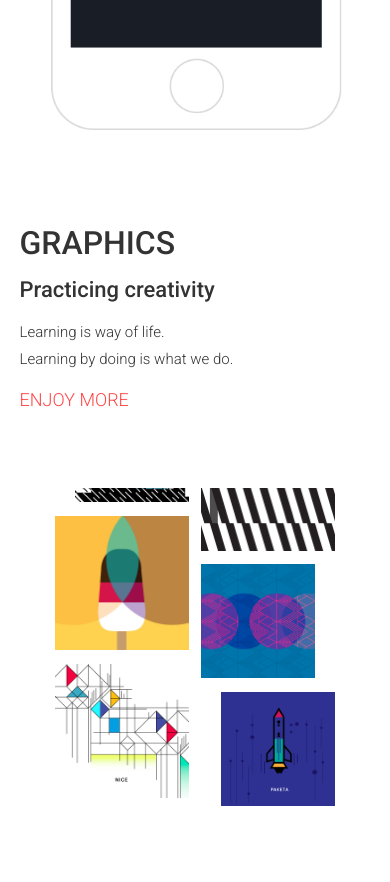
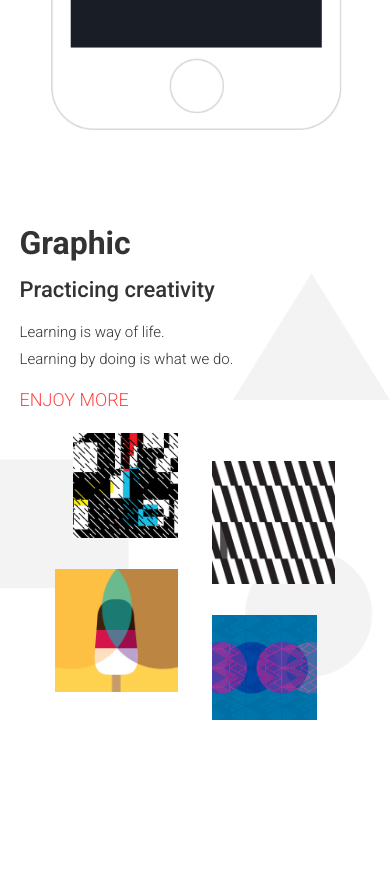
Before and after one commit to after-code/after-sajt, a website with bundled scripts: page app/index.html in a window 390 px wide. Shown: the part 1803-2685 px from the top of the page. Built offline with nearby package versions, Linux system fonts and the light colour scheme; files whose address does not match are found by name.

Commit message:
paralax scroll, shapes

```diff
--- a/app/assets/js/main.js
+++ b/app/assets/js/main.js
@@ -16,6 +16,7 @@
     mouseLinked = false;
 
     // alert(window.innerWidth);
+    var rendering = true;
     var animationFrame;
     var mousePosition = {
       x:0,
@@ -465,6 +466,7 @@ tween12.onUpdate(function(){
     var time;
     // camera.lookAt(mazeShape2.position);
     function render() {
+      // console.log("rendering");
       // time = clock.getElapsedTime();
       mirrorCamera.position.copy( floor.position );
       groundMirror.render();
@@ -488,20 +490,11 @@ tween12.onUpdate(function(){
               camera.position.x -= cameraInertia;
               // console.log('right');
         }
-        // if (camera.position.x > window.innerWidth / 2000) {
-        //   camera.position.x -= 0.01;
-        //   camera.position.z -= 0.01;
-        // } else if (camera.position.x < window.innerWidth / 2000){
-        //   camera.position.x += 0.01;
-        //   camera.position.z += 0.01;
-        // }
-      // }
-      // camera.position.z = mousePosition.x - 1.5;
-      // camera.position.y = mousePosition.y;
-      // camera.lookAt(center2.position);
       console.log(cameraInertia);
     }
-     animationFrame = requestAnimationFrame(render);
+      if (rendering){
+        animationFrame = requestAnimationFrame(render);
+      }
     }
     console.log("bg");
 
--- a/app/index.html
+++ b/app/index.html
@@ -68,16 +68,16 @@ hello@after.haus
          <img class='iphone' src="assets/img/iphone-mockup.png" alt="">
        </div>
      </div>
-     <div class="section section--padding-mobile">
+     <div class="section section--padding-mobile shapes-background">
        <div class="text-block">
-         <h1 class="text-block__heading">GRAPHICS</h1>
+         <h1 class="text-block__heading">Graphic</h1>
          <h5 class="text-block__heading--small">Practicing creativity</h5>
          <p class="text-block__text">Learning is way of life. <br />Learning by doing is what we do.</p>
          <a href='https://www.instagram.com/afterhaus/' class="button">ENJOY MORE</a>
        </div>
        <div class="graphic-container">
          <div class="animateThis">
-           <div class="graphic-container--left">
+           <div class="graphic-container--left animateThis">
              <a href="https://www.instagram.com/afterhaus/">
                <div class="graphic-container__item graphic-container__item--type1">
                  <img class='graphic__image ' src="assets/img/grafika.png" alt="">
@@ -90,11 +90,11 @@ hello@after.haus
              </a>
              <a href="https://www.instagram.com/afterhaus/">
                <div class="graphic-container__item ">
-                 <img class='graphic__image ' src="assets/img/grafika3.png" alt="" style='    margin-bottom: 900px;'>
+                 <!-- <img class='graphic__image ' src="assets/img/grafika3.png" alt="" style='    margin-bottom: 900px;'> -->
                </div>
              </a>
            </div>
-           <div class="graphic-container--right">
+           <div class="graphic-container--right animateThis2">
              <a href="https://www.instagram.com/afterhaus/">
                <div class="graphic-container__item ">
                  <img class='graphic__image ' src="assets/img/grafika6.png" alt="">
@@ -106,8 +106,8 @@ hello@after.haus
                </div>
              </a>
              <a href="https://www.instagram.com/afterhaus/">
-               <div class="graphic-container__item graphic-container__item--type1">
-                 <img class='graphic__image ' src="assets/img/grafika5.png" alt="">
+               <div class="graphic-container__item graphic-container__item--type1" style='margin-bottom:200px;'>
+                 <!-- <img class='graphic__image ' src="assets/img/grafika5.png" alt=""> -->
                </div>
              </a>
            </div>
--- a/app/sass/layout/_layout.scss
+++ b/app/sass/layout/_layout.scss
@@ -2,6 +2,9 @@
   width: 100%;
   max-width: 1200px;
   margin: 0 auto;
+  @include breakpoint(large){
+    max-width: 1400px;
+  }
 }
 .section {
   // height: 100vh;
--- a/app/sass/pages/_homepage.scss
+++ b/app/sass/pages/_homepage.scss
@@ -34,11 +34,15 @@ body {
 }
 .animateThis {
   position: relative;
-  -webkit-transition: all 900ms ease-out;
-  -o-transition: all 900ms ease-out;
-  transition: all 900ms ease-out;
-  margin-top:-100px;
-  margin-bottom: 100px;
+  -webkit-transition: all 400ms ease-in-out  ;
+  -o-transition: all 400ms ease-in-out  ;
+  transition: all 400ms ease-in-out  ;
+  // margin-top:-100px;
+  // margin-bottom: 100px;
+}
+.animateThis2 {
+  @extend .animateThis;
+
 }
 @keyframes twich {
   0% {background-image: url("../../assets/img/dotted-texture22.png"); }
@@ -186,7 +190,7 @@ li {
   }
 }
 .text-block__heading {
-  font-weight: 500;
+  font-weight: bold;
   margin-bottom: cvp(64px, 1200px);
   font-size: cvp(68px, 1200px);
   @include breakpoint(large){
@@ -259,10 +263,10 @@ li {
 }
 .graphic-container {
   width: 100%;
-  overflow: hidden;
+  // overflow: hidden;
   width: 100%;
-  overflow: hidden;
-  margin-top: 55px;
+  // overflow: hidden;
+  // margin-top: 55px;
   float: left;
   padding: 0 10%;
 }
@@ -270,17 +274,18 @@ li {
 .graphic-container--right {
   width: 50%;
   float: left;
+  margin-bottom: 33%;
 }
 .graphic-container--left {
-  padding-right:2%;
+  padding-right:6%;
 }
 .graphic-container--right {
-  padding-left:2%;
+  padding-left:6%;
   margin-top:10%;
 }
 .graphic-container__item {
   width: 100%;
-  margin-bottom:7.6%;
+  margin-bottom:22.6%;
   float: left;
   img {
     width: 100%;
@@ -447,3 +452,11 @@ li {
 .insta {
     background-image: url(../../assets/img/insta.png);
 }
+.shapes-background {
+  background-image: url(../../assets/img/shapes-background.png);
+  background-size: 100%;
+  background-size: 100%;
+  background-position: 0 11vw;
+  margin-bottom: 0;
+  background-repeat: no-repeat;
+}
--- a/app/vendor/scroll.js
+++ b/app/vendor/scroll.js
@@ -7,7 +7,7 @@ $(window).load(function(){
     , target = $('body')
     , wrapper = target.find('.main-wrapper')
     , easing = "ease-out" //css easing
-    , duration = "0.9s" //duration ms(millisecond) or s(second)
+    , duration = "0.4s" //duration ms(millisecond) or s(second)
     , top = 0
     , kineticScroll = {
       _init: function() {
@@ -37,7 +37,19 @@ $(window).load(function(){
       },
       _scroll: function() {
         top = win.scrollTop();
-        $('.animateThis').css({top:top/2-900+'px'});
+
+        if (top > $(".viewport__container").height()+100){
+          rendering = false;
+          cancelAnimationFrame(animationFrame);
+          console.log(rendering);
+        } else  {
+          rendering = true;
+          console.log(rendering);
+        }
+        if (rendering){
+          render();
+        }
+        $('.animateThis').css({top:top/13 - 80 +'px'});
         // $('.animateThis2').css({top:top/10+'px'});
         wrapper.css('transform', 'translateY(-' + top + 'px)');
       }
```
Also changed, not shown: app/assets/css/main.css, app/assets/img/bg-pattern.png (added), app/assets/img/shapes-background.png (added), app/assets/img/shapes-background2.png (added), app/assets/img/shapes-background3.png (added).
